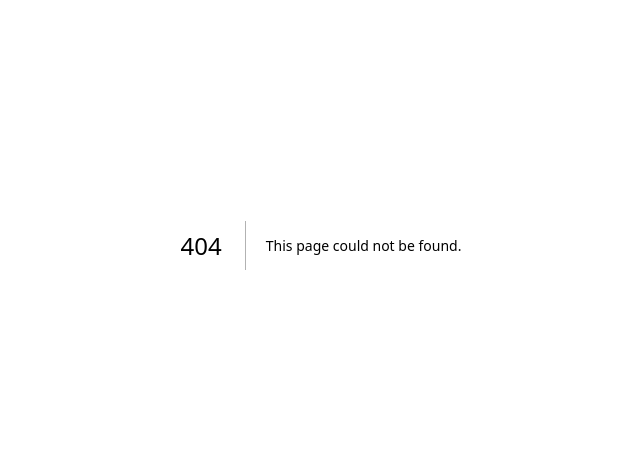
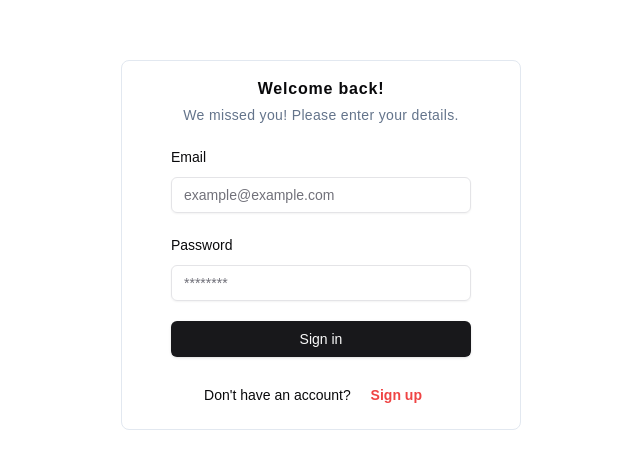
Before and after one commit to allenshamrock/cozy-thrift, a Next.js app: page /signup in a window 1280 px wide. Before the commit this address had no page. Shown: the part 155-624 px from the top of the page, without its empty margins (319-959 px from the left). Built offline with nearby package versions, Linux system fonts and the light colour scheme.

Commit message:
{Enh}:Implemented the signup page feature

```diff
--- /dev/null
+++ b/app/signup/page.tsx
@@ -0,0 +1,8 @@
+import Forms from "@/components/Forms";
+export default function signup(){
+    return(
+        <div className="w-full h-screen flex flex-col justify-center items-center">
+            <Forms/>
+        </div>
+    )
+}
--- a/components/Forms.tsx
+++ b/components/Forms.tsx
@@ -1,5 +1,5 @@
 "use client";
-
+import { useState } from "react";
 import { Button } from "./ui/button";
 import { zodResolver } from "@hookform/resolvers/zod";
 import { useForm } from "react-hook-form";
@@ -9,46 +9,80 @@ import {
   FormItem,
   FormLabel,
   FormControl,
-  FormDescription,
   FormMessage,
   FormField,
 } from "@/components/ui/form";
 import { Input } from "@/components/ui/input";
+import { buttonVariants } from "@/components/ui/button";
+import Link from "next/link";
 
-// Creating the formSchema
-const formSchema = z.object({
+// Creating the sign-in form schema
+const signinFormSchema = z.object({
   email: z.string().email(),
   password: z.string().min(3).max(20),
 });
 
-type FormSchemaType = z.infer<typeof formSchema>;
+type SigninFormSchemaType = z.infer<typeof signinFormSchema>;
+
+// Creating the sign-up form schema
+const signupFormSchema = z
+  .object({
+    email: z.string().email(),
+    username: z.string().min(2).max(20),
+    password: z.string().min(3).max(20),
+    confirmPassword: z.string(),
+  })
+  .refine((data) => data.password === data.confirmPassword, {
+    message: "Passwords don't match",
+    path: ["confirmPassword"],
+  });
+
+type SignupFormSchemaType = z.infer<typeof signupFormSchema>;
 
 export default function Forms() {
-  // Using useForm with the schema
-  const form = useForm<FormSchemaType>({
-    resolver: zodResolver(formSchema),
+  // Sign-in form handling
+  const signinForm = useForm<SigninFormSchemaType>({
+    resolver: zodResolver(signinFormSchema),
   });
 
-  const onSubmit = (data: FormSchemaType) => {
-    console.log(data); // Handle the form submission data
+  // Sign-up form handling
+  const signupForm = useForm<SignupFormSchemaType>({
+    resolver: zodResolver(signupFormSchema),
+  });
+
+  const onSubmitSignin = (data: SigninFormSchemaType) => {
+    console.log("Sign-in data", data); // Handle sign-in data
+  };
+
+  const onSubmitSignup = (data: SignupFormSchemaType) => {
+    console.log("Sign-up data", data); // Handle sign-up data
+  };
+
+  const [isActive, setIsActive] = useState("signin");
+
+  const handleFormClick = (authForm: string) => {
+    setIsActive(authForm);
   };
 
   return (
-    <Form {...form}>
+    <div>
+      {isActive === "signin" ? (
+        <Form {...signinForm}>
           <form
-        onSubmit={form.handleSubmit(onSubmit)}
-        className="space-y-5 w-[400px]  border-slate-200 rounded-lg  border-[0.01px] flex flex-col justify-center items-center p-4 "
+            onSubmit={signinForm.handleSubmit(onSubmitSignin)}
+            className="space-y-5 w-[400px] border-slate-200 rounded-lg border-[0.01px] flex flex-col justify-center items-center p-4"
           >
-        <div className="gap-1 flex flex-col justify-center items-center tracking-wider ">
+            <div className="gap-1 flex flex-col justify-center items-center tracking-wider">
               <h3 className="text-base font-semibold tracking-wider">
                 Welcome back!
               </h3>
-          <p className="text-sm tracking-wide text-slate-500 ">
-            We missed you!Please enter your details
+              <p className="text-sm tracking-wide text-slate-500">
+                We missed you! Please enter your details.
               </p>
             </div>
+
             <FormField
-          control={form.control}
+              control={signinForm.control}
               name="email"
               render={({ field }) => (
                 <FormItem>
@@ -66,7 +100,7 @@ export default function Forms() {
             />
 
             <FormField
-          control={form.control}
+              control={signinForm.control}
               name="password"
               render={({ field }) => (
                 <FormItem>
@@ -85,13 +119,131 @@ export default function Forms() {
             />
 
             <Button className="w-[300px]" type="submit">
-          Submit
+              Sign in
             </Button>
-        <h5 className="text-sm ">
-          Don't have an account ?{" "}
-          <span className="text-sm font-semibold text-red-500">Sign up</span>
+
+            <h5 className="text-sm">
+              Don't have an account?{" "}
+              <Link
+                onClick={() => handleFormClick("signup")}
+                href="#"
+                className={buttonVariants({ variant: "link" })}
+              >
+                <span className="text-sm font-semibold text-red-500">
+                  Sign up
+                </span>
+              </Link>
             </h5>
           </form>
         </Form>
+      ) : (
+        <Form {...signupForm}>
+          <form
+            onSubmit={signupForm.handleSubmit(onSubmitSignup)}
+            className="space-y-5 w-[400px] border-slate-200 rounded-lg border-[0.01px] flex flex-col justify-center items-center p-4"
+          >
+            <div className="gap-1 flex flex-col justify-center items-center tracking-wider">
+              <h3 className="text-base font-semibold tracking-wider">
+                Create an account!
+              </h3>
+              <p className="text-sm tracking-wide text-slate-500">
+                Please fill in your details.
+              </p>
+            </div>
+
+            <FormField
+              control={signupForm.control}
+              name="email"
+              render={({ field }) => (
+                <FormItem>
+                  <FormLabel>Email</FormLabel>
+                  <FormControl>
+                    <Input
+                      className="w-[300px]"
+                      placeholder="example@example.com"
+                      {...field}
+                    />
+                  </FormControl>
+                  <FormMessage />
+                </FormItem>
+              )}
+            />
+
+            <FormField
+              control={signupForm.control}
+              name="username"
+              render={({ field }) => (
+                <FormItem>
+                  <FormLabel>Username</FormLabel>
+                  <FormControl>
+                    <Input
+                      className="w-[300px]"
+                      placeholder="Username"
+                      {...field}
+                    />
+                  </FormControl>
+                  <FormMessage />
+                </FormItem>
+              )}
+            />
+
+            <FormField
+              control={signupForm.control}
+              name="password"
+              render={({ field }) => (
+                <FormItem>
+                  <FormLabel>Password</FormLabel>
+                  <FormControl>
+                    <Input
+                      className="w-[300px]"
+                      type="password"
+                      placeholder="********"
+                      {...field}
+                    />
+                  </FormControl>
+                  <FormMessage />
+                </FormItem>
+              )}
+            />
+
+            <FormField
+              control={signupForm.control}
+              name="confirmPassword"
+              render={({ field }) => (
+                <FormItem>
+                  <FormLabel>Confirm Password</FormLabel>
+                  <FormControl>
+                    <Input
+                      className="w-[300px]"
+                      type="password"
+                      placeholder="********"
+                      {...field}
+                    />
+                  </FormControl>
+                  <FormMessage />
+                </FormItem>
+              )}
+            />
+
+            <Button className="w-[300px]" type="submit">
+              Sign up
+            </Button>
+
+            <h5 className="text-sm">
+              Already have an account?{" "}
+              <Link
+                onClick={() => handleFormClick("signin")}
+                href="#"
+                className={buttonVariants({ variant: "link" })}
+              >
+                <span className="text-sm font-semibold text-red-500">
+                  Sign in
+                </span>
+              </Link>
+            </h5>
+          </form>
+        </Form>
+      )}
+    </div>
   );
 }
```
Also changed, not shown: 1 other file (tests, documents, lock files or other folders). Lines whose indentation alone changed are shown as unchanged.
